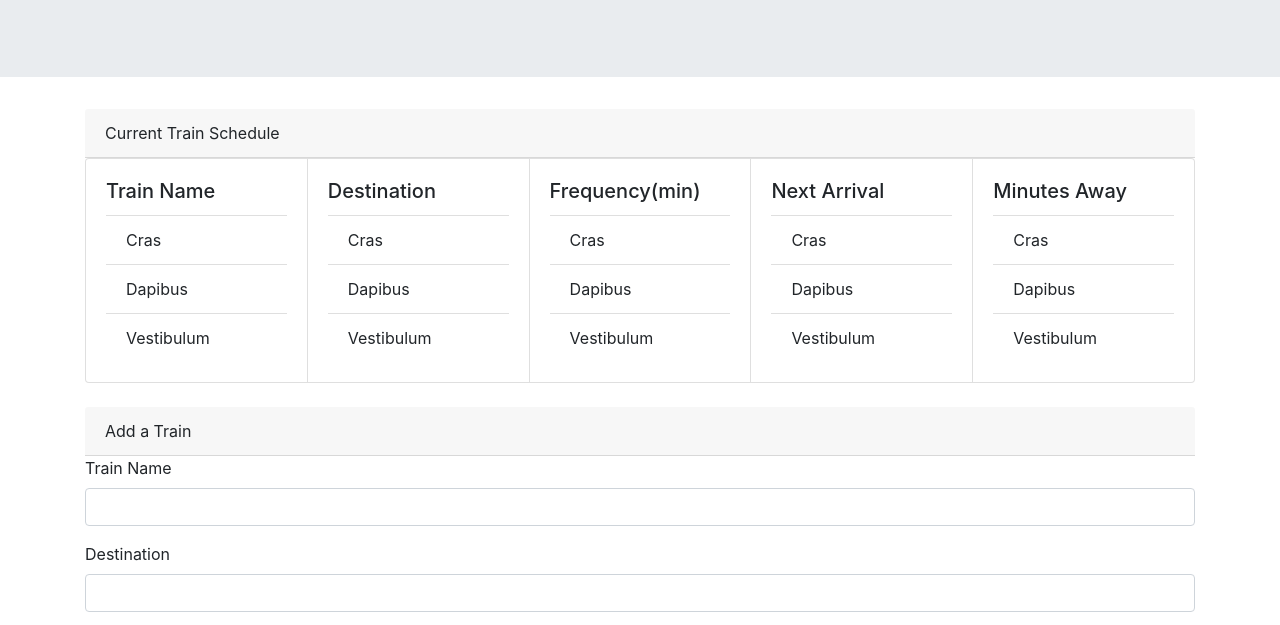
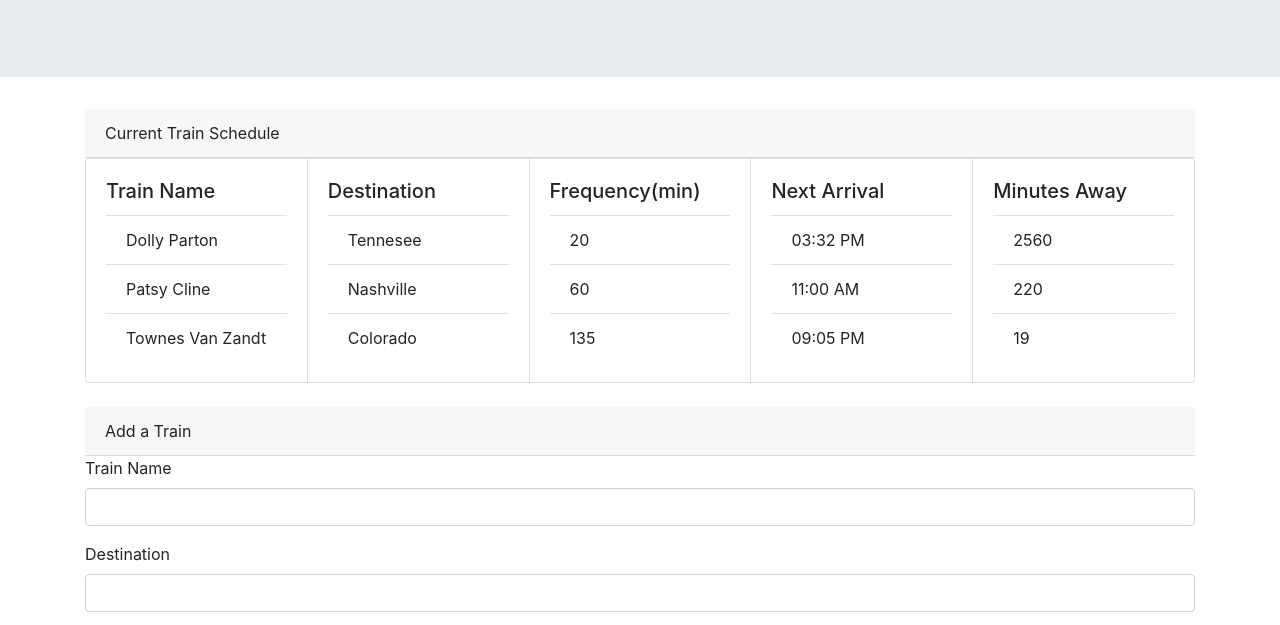
Before and after one commit to alexaoswald/train-scheduler, a plain HTML site: page index.html in a window 1280 px wide. Shown: the part 172-797 px from the top of the page. Drawn offline with nearby package versions, Linux system fonts and the light colour scheme.

Commit message:
adding logic

```diff
--- a/index.html
+++ b/index.html
@@ -29,9 +29,9 @@
         <div class="card-body">
           <h5 class="card-title">Train Name</h5>
           <ul class="list-group list-group-flush">
-            <li class="list-group-item">Cras</li>
-            <li class="list-group-item">Dapibus</li>
-            <li class="list-group-item">Vestibulum</li>
+            <li class="list-group-item">Dolly Parton</li>
+            <li class="list-group-item">Patsy Cline</li>
+            <li class="list-group-item">Townes Van Zandt</li>
           </ul>
         </div>
       </div>
@@ -39,9 +39,9 @@
         <div class="card-body">
           <h5 class="card-title">Destination</h5>
           <ul class="list-group list-group-flush">
-            <li class="list-group-item">Cras</li>
-            <li class="list-group-item">Dapibus</li>
-            <li class="list-group-item">Vestibulum</li>
+            <li class="list-group-item">Tennesee</li>
+            <li class="list-group-item">Nashville</li>
+            <li class="list-group-item">Colorado</li>
           </ul>
         </div>
       </div>
@@ -49,9 +49,9 @@
         <div class="card-body">
           <h5 class="card-title">Frequency(min)</h5>
           <ul class="list-group list-group-flush">
-            <li class="list-group-item">Cras</li>
-            <li class="list-group-item">Dapibus</li>
-            <li class="list-group-item">Vestibulum</li>
+            <li class="list-group-item">20</li>
+            <li class="list-group-item">60</li>
+            <li class="list-group-item">135</li>
           </ul>
         </div>
       </div>
@@ -59,9 +59,9 @@
         <div class="card-body">
           <h5 class="card-title">Next Arrival</h5>
           <ul class="list-group list-group-flush">
-            <li class="list-group-item">Cras</li>
-            <li class="list-group-item">Dapibus</li>
-            <li class="list-group-item">Vestibulum</li>
+            <li class="list-group-item">03:32 PM</li>
+            <li class="list-group-item">11:00 AM</li>
+            <li class="list-group-item">09:05 PM</li>
           </ul>
         </div>
       </div>
@@ -69,9 +69,9 @@
         <div class="card-body">
           <h5 class="card-title">Minutes Away</h5>
           <ul class="list-group list-group-flush">
-            <li class="list-group-item">Cras</li>
-            <li class="list-group-item">Dapibus</li>
-            <li class="list-group-item">Vestibulum</li>
+            <li class="list-group-item">2560</li>
+            <li class="list-group-item">220</li>
+            <li class="list-group-item">19</li>
           </ul>
         </div>
       </div>
@@ -104,5 +104,7 @@
   </div>
   <!-- JavaScript -->
   <script src="logic.js"></script>
+  <!-- momentjs -->
+  <script src="https://cdn.jsdelivr.net/momentjs/2.12.0/moment.min.js"></script>
 </body>
 </html>
--- a/logic.js
+++ b/logic.js
@@ -7,4 +7,18 @@
     storageBucket: "train-scheduler-8109a.appspot.com",
     messagingSenderId: "238314913128"
   };
+
   firebase.initializeApp(config);
+
+  var database = firebase.database();
+
+  var name = "";
+  var destination = "";
+  var frequency = "";
+  var arrival = "";
+  var minutesAway = "";
+
+  // use momentjs to calculate the next arrival and minutes away based on the train frequency
+  // create a click function for the submit button
+  // use jquery to grab user input and append the corresponding the columns with new information
+  // store train information in the firebase database
```
